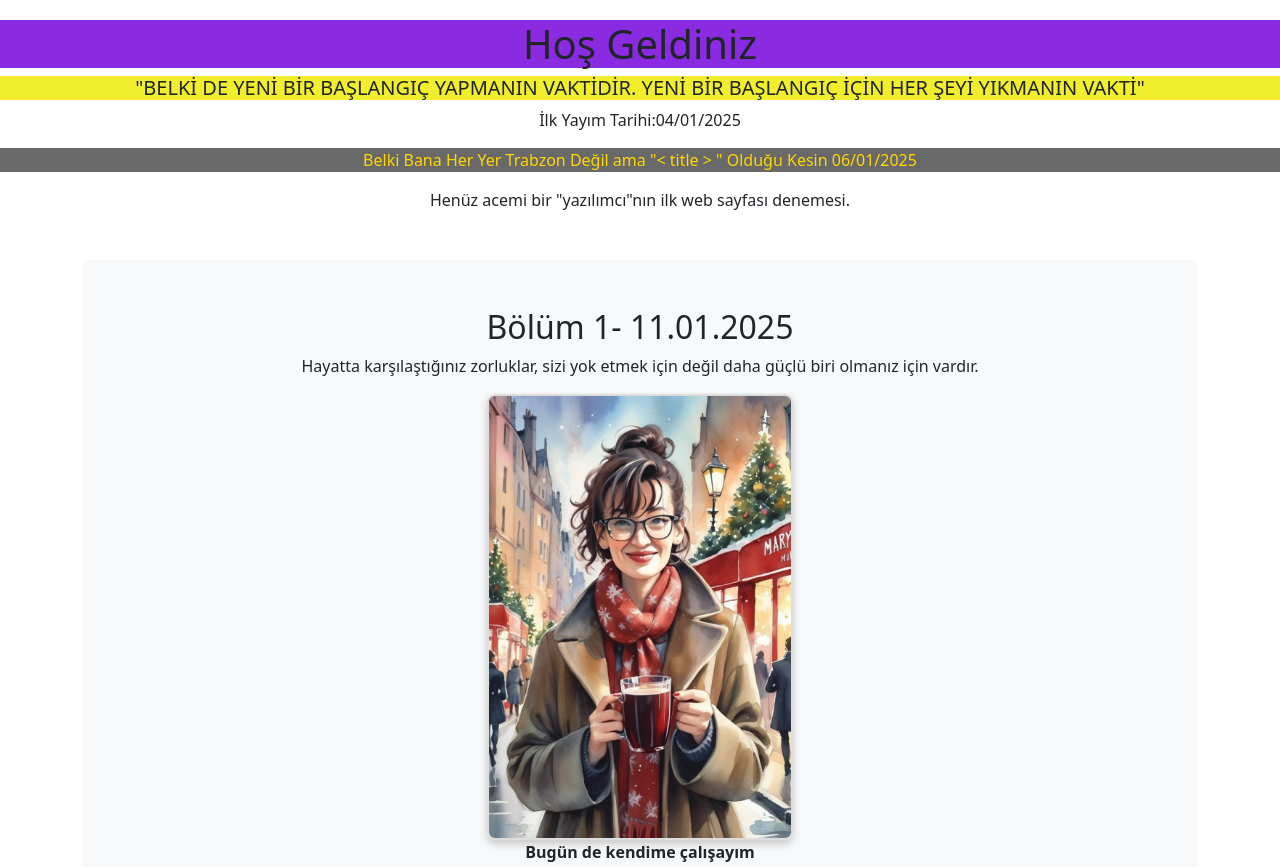
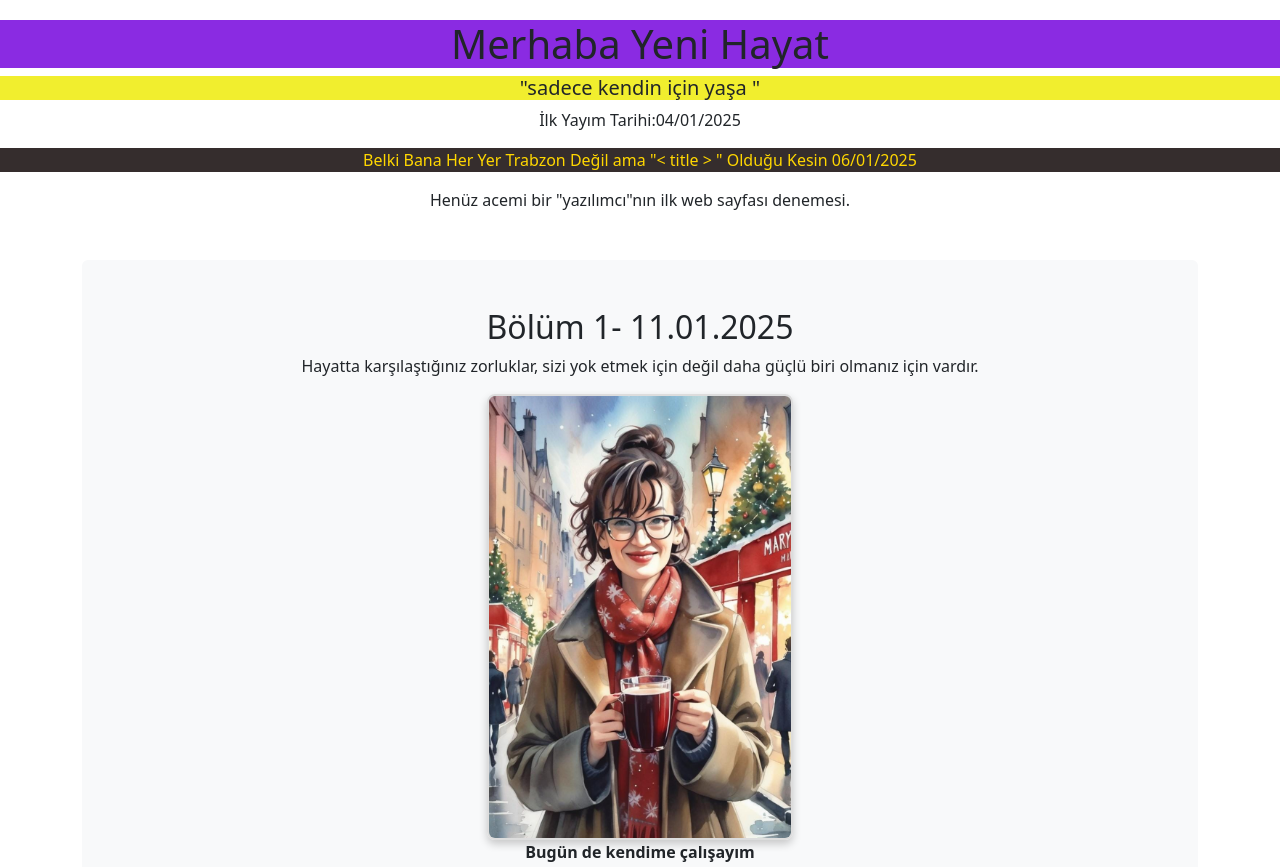
Before and after one commit to nowembertech/november, a plain HTML site: page index.html in a window 1280 px wide. Shown: the top 867 px of the page. Drawn offline with nearby package versions, Linux system fonts and the light colour scheme.

Commit message:
Add files via upload

```diff
--- a/index.html
+++ b/index.html
@@ -6,11 +6,19 @@
   <script src="https://cdn.jsdelivr.net/npm/bootstrap@5.3.3/dist/js/bootstrap.bundle.min.js" integrity="sha384-YvpcrYf0tY3lHB60NNkmXc5s9fDVZLESaAA55NDzOxhy9GkcIdslK1eN7N6jIeHz" crossorigin="anonymous"></script>
   <title>İlk Web Sayfam</title>
   <link rel="stylesheet" href="styles.css">
+  <style>
+    body {
+        background-image:"arka plan"; /* Arka plan resmi */
+        background-size: cover; /* Resmi tam ekran kapla */
+        background-repeat: no-repeat; /* Resmi tekrar etme */
+        background-position: center; /* Resmi ortala */
+    }
+</style>
 <body>
-    <h1 style="background-color: blueviolet;">Hoş Geldiniz</h1>
-    <h5 style="background-color: rgb(241, 238, 46);"> "BELKİ DE YENİ BİR BAŞLANGIÇ YAPMANIN VAKTİDİR. YENİ BİR BAŞLANGIÇ İÇİN HER ŞEYİ YIKMANIN VAKTİ"</h5>
+    <h1 style="background-color: blueviolet;">Merhaba Yeni Hayat</h1>
+    <h5 style="background-color: rgb(241, 238, 46);"> "sadece kendin için yaşa "</h5>
     <p>İlk Yayım Tarihi:04/01/2025 <span id="currentDate"></span></p>
-    <p style="color: gold;background-color: dimgray;"> Belki Bana Her Yer Trabzon Değil ama "< title > " Olduğu Kesin 06/01/2025</p>
+    <p style="color: gold;background-color: rgb(53, 45, 45);"> Belki Bana Her Yer Trabzon Değil ama "< title > " Olduğu Kesin 06/01/2025</p>
     <p>Henüz acemi bir "yazılımcı"nın ilk web sayfası denemesi.</p>
     <div class="container mt-5">
       <section class="bg-light p-5 rounded mb-4">
```
